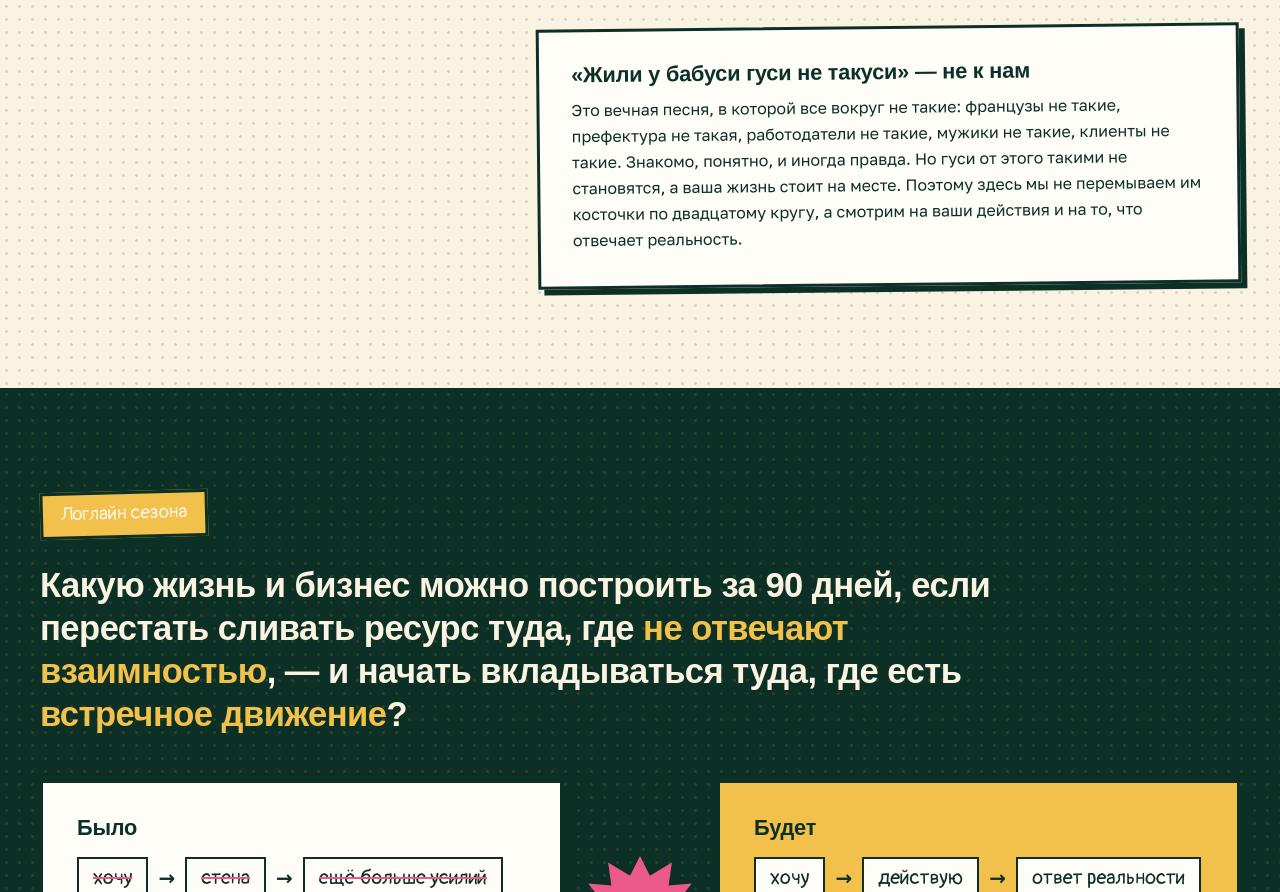
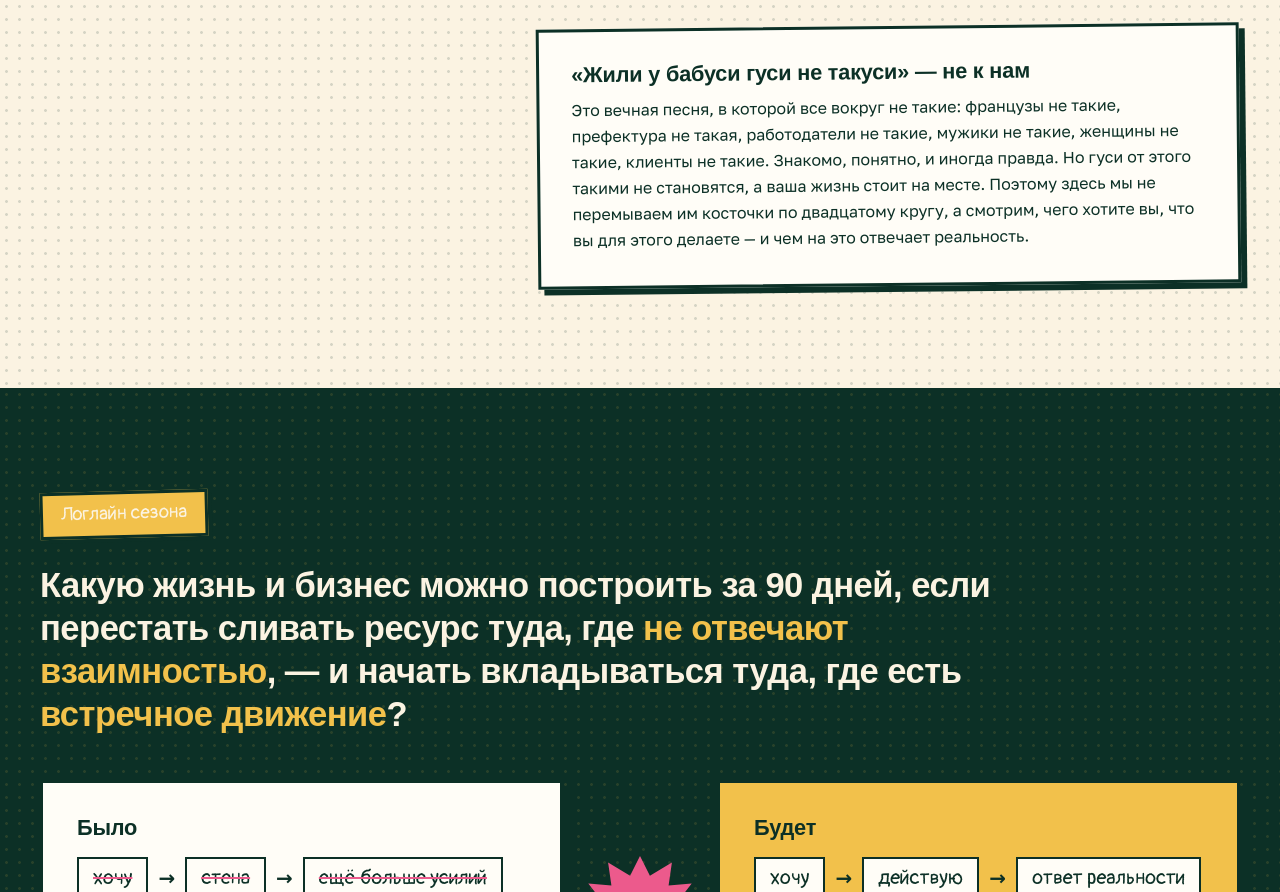
Before and after one commit to darterehina-design/mentalaudit, a plain HTML site: page krug.html in a window 1280 px wide. Shown: the part 1846-2738 px from the top of the page. Drawn offline with Linux system fonts and the light colour scheme; a web font is replaced by a local one.

Commit message:
Ближний круг: финальный блок про «гуси не такуси»
Co-Authored-By: Claude Opus 5.5 <noreply@anthropic.com>
Claude-Session: https://claude.ai/code/session_01NeCSfUwXCX6ccYCdeV6cem

```diff
--- a/krug.html
+++ b/krug.html
@@ -143,7 +143,7 @@
       </ul>
       <div class="panel panel-pad" style="margin-top:30px;transform:rotate(-.6deg)">
         <h3 style="margin-bottom:10px">«Жили у бабуси гуси не такуси» — не к нам</h3>
-        <p style="font-size:16px">Это вечная песня, в которой все вокруг не такие: французы не такие, префектура не такая, работодатели не такие, мужики не такие, клиенты не такие. Знакомо, понятно, и иногда правда. Но гуси от этого такими не становятся, а ваша жизнь стоит на месте. Поэтому здесь мы не перемываем им косточки по двадцатому кругу, а смотрим на ваши действия и на то, что отвечает реальность.</p>
+        <p style="font-size:16px">Это вечная песня, в которой все вокруг не такие: французы не такие, префектура не такая, работодатели не такие, мужики не такие, женщины не такие, клиенты не такие. Знакомо, понятно, и иногда правда. Но гуси от этого такими не становятся, а ваша жизнь стоит на месте. Поэтому здесь мы не перемываем им косточки по двадцатому кругу, а смотрим, чего хотите вы, что вы для этого делаете — и чем на это отвечает реальность.</p>
       </div>
     </div>
   </div>
```
